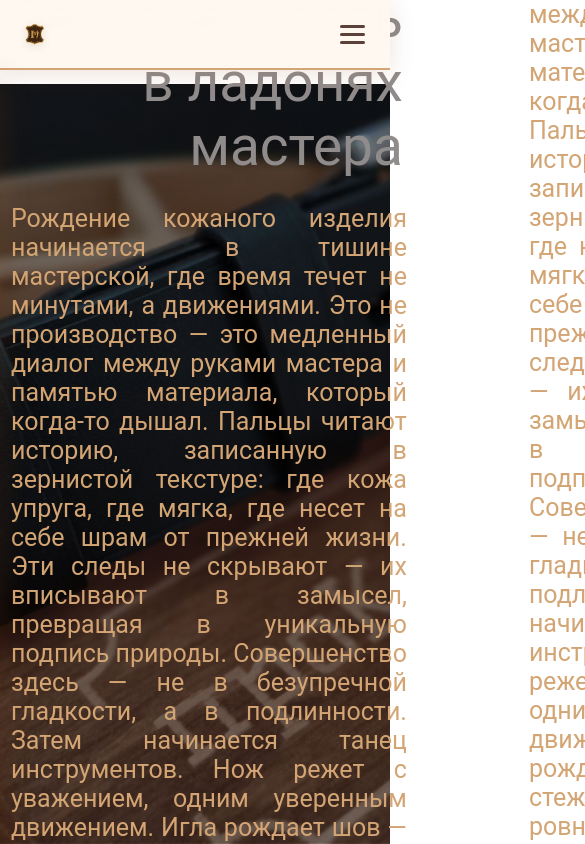
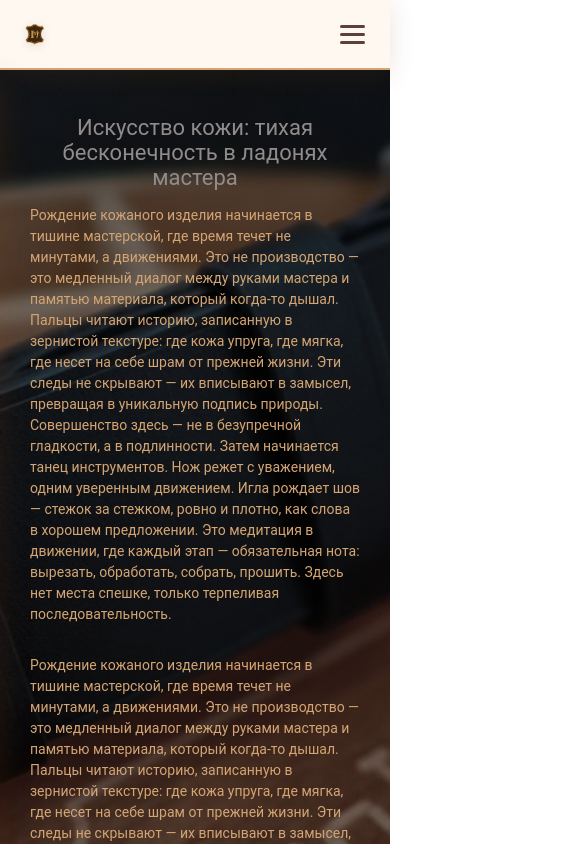
Before and after one commit to Graznov/pk, a React (Vite) app: page / in a window 390 px wide. Shown: the top 844 px of the page, 585 px wide, since content can reach past the window. Built offline with nearby package versions, Linux system fonts and the light colour scheme.

Commit message:
12.12.25 Home page - Ok

```diff
--- a/src/Main/Components/Head/head.module.css
+++ b/src/Main/Components/Head/head.module.css
@@ -1,10 +1,18 @@
 /* ===== ОБЩИЕ СТИЛИ HEADER ===== */
 .head {
 
-    position: fixed;
+    /*position: fixed;*/
+    /*top: 0;*/
+    /*left: 0;*/
+    /*width: 100%;*/
+    position: sticky;
     top: 0;
-    left: 0;
-    width: 100%;
+    /*z-index: 1000;*/
+    /*background-color: white;*/
+
+
+    max-width: 1200px;
+    margin: 0 auto;
     /*height: 80px;*/
     height: 10vh;
     background: rgba(255, 248, 240, 0.98); /* Кремовый оттенок под кожу */
--- a/src/Main/Components/Home/home.module.css
+++ b/src/Main/Components/Home/home.module.css
@@ -21,25 +21,25 @@
         .home_content{
 
             display: flex;
-            gap: 100px;
+            gap: 70px;
 
             align-items: center;
             justify-content: space-evenly;
 
+            padding: 0 40px;
+
             .zagol{
-                font-size: 55px;
+                font-size: 35px;
                 color: #918c8c;
-                /*font-family: "Agency FB", serif ;*/
-                margin: 15px;
+                margin: 15px 0 30px 0;
                 text-align: right;
             }
 
             .text{
-                /*font-family: Calibri, serif;*/
-                font-size: 25px;
+                font-size: 17px;
                 color: #d4a574;
-                padding: 11px;
-
+                /*padding: 11px;*/
+                max-width: 550px;
                 text-align: justify;
                 text-justify: inter-word;
             }
@@ -49,14 +49,61 @@
 
     }
 
-    /*background-image: url("../../../../public/home_bcgr.jpg");*/
+}
 
+/* 900px */
+@media (max-width: 900px) {
+    .home {
+        .content {
+            height: auto;
+            min-height: 80vh;
+            padding: 60px 0;
 
+            .home_content {
+                flex-direction: column;
+                gap: 40px;
+                padding: 0 30px;
 
-    color: white;
+                .zagol {
+                    font-size: 28px;
+                    text-align: center;
+                    margin: 10px 0 20px 0;
+                }
 
+                .text {
+                    font-size: 16px;
+                    text-align: center;
+                    max-width: 80%;
+                }
+            }
+        }
+    }
+}
 
+/* 480px */
+@media (max-width: 480px) {
+    .home {
+        .content {
+            min-height: 70vh;
+            padding: 40px 0;
 
+            .home_content {
+                gap: 30px;
+                padding: 0 20px;
 
+                .zagol {
+                    font-size: 22px;
+                    margin: 5px 0 15px 0;
+                }
 
+                .text {
+                    font-size: 14px;
+                    max-width: 100%;
+                    text-align: left;
+                    line-height: 1.5;
+                    padding: 0 10px;
+                }
+            }
+        }
+    }
 }
--- a/src/Main/field.module.css
+++ b/src/Main/field.module.css
@@ -11,7 +11,8 @@
     /*}*/
     .field_content{
         /*background: rgba(72, 70, 70, 0.5);*/
-        margin: 10vh 0 0 0;
+        /*margin: 10vh 0 0 0;*/
+        /*padding-top: 10vh;*/
 
 
     }
```
Also changed, not shown: 1 other file (tests, documents, lock files or other folders).
